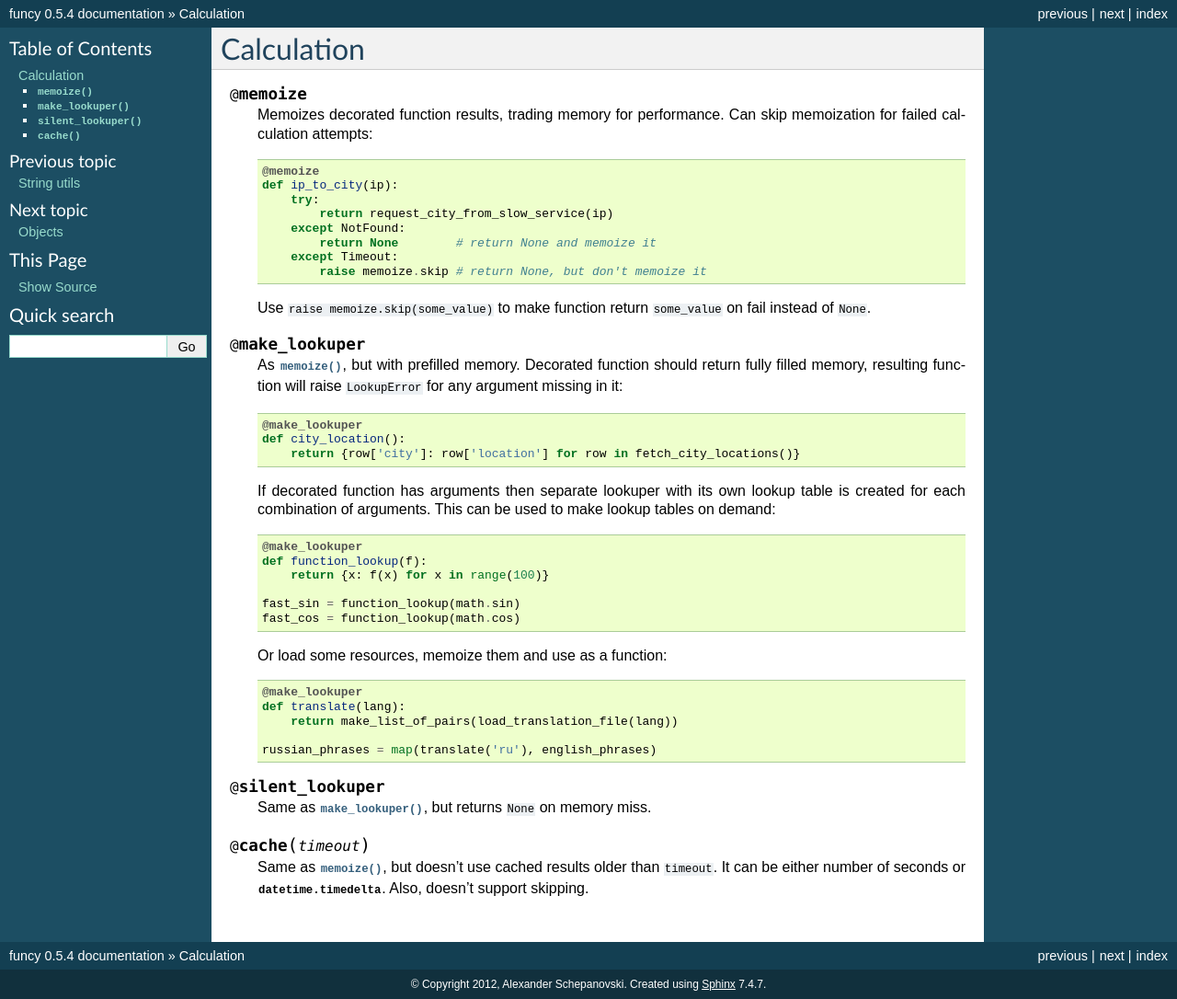
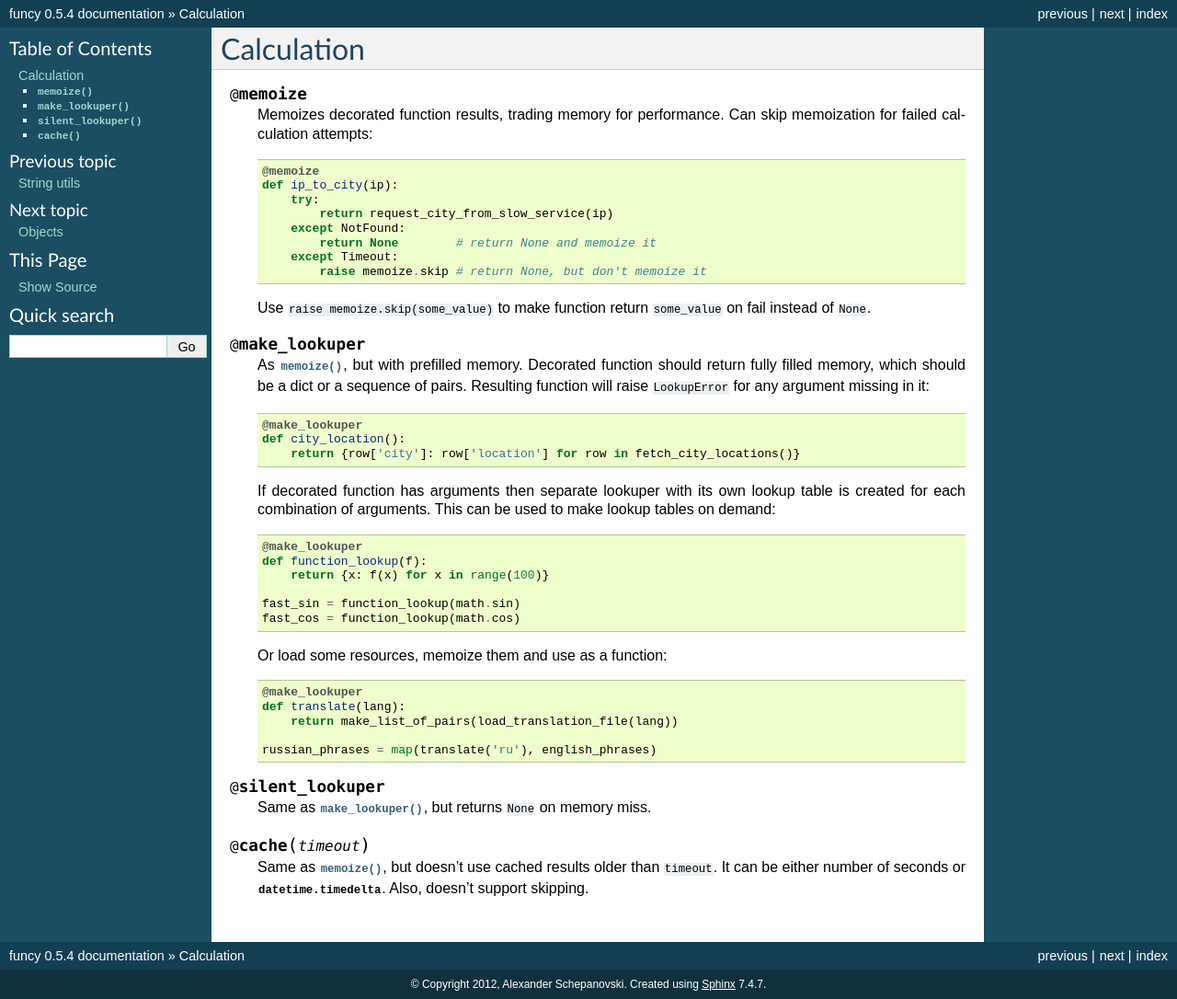
Before and after one commit to Jamaal224/funcy, a Sphinx documentation site: the page built from docs/calc.rst, in a window 1280 px wide. Shown: the whole page at 92% size. Built offline with Sphinx 7.4.7, drawn with Linux system fonts in a browser that asks for light colours; pages that are not in the unit, such as notebooks, are missing from menus.

Commit message:
Minor clarification to @make_lookuper docs

```diff
--- a/docs/calc.rst
+++ b/docs/calc.rst
@@ -20,7 +20,7 @@ Calculation
 
 .. decorator:: make_lookuper
 
-    As :func:`memoize`, but with prefilled memory. Decorated function should return fully filled memory, resulting function will raise ``LookupError`` for any argument missing in it::
+    As :func:`memoize`, but with prefilled memory. Decorated function should return fully filled memory, which should be a dict or a sequence of pairs. Resulting function will raise ``LookupError`` for any argument missing in it::
 
         @make_lookuper
         def city_location():
```
